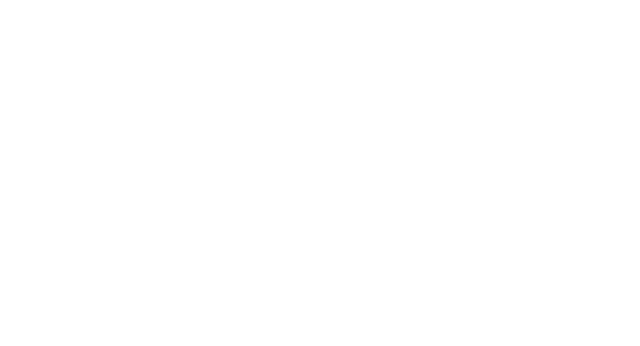
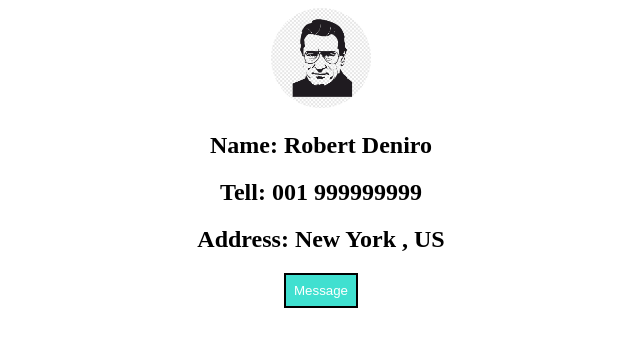
Before and after one commit to mirmahyar/digigram, a React (Create React App) app: page /contacts/deniro in a window 1280 px wide. Shown: the top 346 px of the page, without its empty margins (319-959 px from the left). Built offline with nearby package versions, Linux system fonts and the light colour scheme; the HTML template or start-up script is replaced by a standard one.

Commit message:
bug fixes

```diff
--- a/src/App.js
+++ b/src/App.js
@@ -10,28 +10,22 @@
 import Chats from "./components/ChatList/ChatList";
 import Contacts from "./components/Contacts/Contacts";
 import Home from "./components/Home/Home";
+import pacinoPage from "./components/Contacts/pacinoPage";
+import deniroPage from "./components/Contacts/deniroPage";
+import scarlettPage from "./components/Contacts/scarlettPage";
 
 function App() {
   return (
-
-
     <Router>
       <Switch>
-      <Route path="/" exact component={Home} />
-      <Route path="/contacts" exact component={Contacts} />
-      <Route path="/chats" component={Chats} />
-      <Route path = "/deniroo" exact render= {()=>{
-            <div>Deniro page</div>
-        }} />
-
-
-
+        <Route path="/" exact component={Home} />
+        <Route path="/contacts" exact component={Contacts} />
+        <Route path="/chats" component={Chats} />
+        <Route path="/contacts/pacino" exact component={pacinoPage} />
+        <Route path="/contacts/deniro" exact component={deniroPage} />
+        <Route path="/contacts/scarlett" exact component={scarlettPage} />
       </Switch>
-
-
-
     </Router>
-
   );
 }
 
--- a/src/components/Contacts/ContactInfoPage/ContactInfoPage.js
+++ /dev/null
@@ -1,15 +0,0 @@
-import React from 'react'
-
-function ContactInfoPage() {
-    return (
-        <div>
-            DeniroPage
-           {/*<img className="infoPageImage" src={props.img} alt="image" />
-           <h1>name : {props.name}</h1>
-           <h1>Tel : {props.tel}</h1>
-    <h1>Address: {props.address}</h1>*/}
-        </div>
-    )
-}
-
-export default ContactInfoPage
--- a/src/components/Contacts/Contacts.css
+++ b/src/components/Contacts/Contacts.css
@@ -24,3 +24,22 @@
 .contactName{
     font-weight: 600;
 }
+
+
+.info-wrapper{
+    display: block;
+    text-align: center;
+
+    grid-template-columns: repeat();
+}
+
+.info-wrapper .info-img{
+    height: 100px;
+}
+
+.info-wrapper .info-button{
+    border-style: solid;
+    background-color: turquoise;
+    color: white;
+    padding:8px;
+}
--- a/src/components/Contacts/Contacts.js
+++ b/src/components/Contacts/Contacts.js
@@ -1,35 +1,31 @@
-import React from 'react'
-import ContactInfo from './ContactCard'
-import Home from "../Home/Home"
-import Deniro from "../../Pictures/Robert.png"
-import Scarlett from "../../Pictures/scarlett.png"
-import Pacino from "../../Pictures/pacino-circle.png"
-import {Link, Switch, BrowserRouter, Route} from "react-router-dom";
-import "./Contacts.css"
-import ContactInfoPage from './ContactInfoPage/ContactInfoPage'
+import React from "react";
+import ContactInfo from "./ContactCard";
+import Home from "../Home/Home";
+import Deniro from "../../Pictures/Robert.png";
+import Scarlett from "../../Pictures/scarlett.png";
+import Pacino from "../../Pictures/pacino-circle.png";
+import { Link, Switch, BrowserRouter, Route } from "react-router-dom";
+import "./Contacts.css";
 
 function Contacts() {
   return (
     <>
-
       <h1 className="ContactsHeader">CONTACTS</h1>
       <div className="ContactsWrapper">
-
-
-            <Link to="/">
-
-            <ContactInfo name="Deniro" img = {Deniro}/>
-
-            <ContactInfo name = "Scarlett" img = {Scarlett} />
+        <Link to="/contacts/pacino">
           <ContactInfo name="Pacino" img={Pacino} />
         </Link>
+
+        <Link to="/contacts/deniro">
+          <ContactInfo name="Deniro" img={Deniro} />
+        </Link>
+
+        <Link to="/contacts/scarlett">
+          <ContactInfo name="Scarlett" img={Scarlett} />
+        </Link>
       </div>
-
-        <BrowserRouter>
-
-        </BrowserRouter>
     </>
-    )
+  );
 }
 
-export default Contacts
+export default Contacts;
--- /dev/null
+++ b/src/components/Contacts/deniroPage.js
@@ -0,0 +1,20 @@
+import React from 'react'
+import { NavLink } from 'react-router-dom'
+import Deniro from '../../Pictures/Robert.png'
+
+function pacinoPage() {
+    return (
+        <div className="info-wrapper">
+            <img className="info-img" src={Deniro} alt="pacino" />
+            <h2>Name: Robert Deniro</h2>
+            <h2>Tell: 001 999999999</h2>
+            <h2>Address: New York , US</h2>
+
+            <NavLink to="/">
+            <button className="info-button" >Message</button>
+            </NavLink>
+        </div>
+    )
+}
+
+export default pacinoPage
--- /dev/null
+++ b/src/components/Contacts/pacinoPage.js
@@ -0,0 +1,20 @@
+import React from 'react'
+import { NavLink } from 'react-router-dom'
+import Pacino from '../../Pictures/pacino-circle.png'
+
+function pacinoPage() {
+    return (
+        <div className="info-wrapper">
+            <img className="info-img" src={Pacino} alt="pacino" />
+            <h2>Name: Al Pacino</h2>
+            <h2>Tell: 001 999999999</h2>
+            <h2>Address: New York , US</h2>
+
+            <NavLink to="/">
+            <button className="info-button" >Message</button>
+            </NavLink>
+        </div>
+    )
+}
+
+export default pacinoPage
--- /dev/null
+++ b/src/components/Contacts/scarlettPage.js
@@ -0,0 +1,20 @@
+import React from 'react'
+import { NavLink } from 'react-router-dom'
+import Scarlett from '../../Pictures/scarlett.png'
+
+function pacinoPage() {
+    return (
+        <div className="info-wrapper">
+            <img className="info-img" src={Scarlett} alt="scarlett" />
+            <h2>Name: Scarlett Jouhonson</h2>
+            <h2>Tell: 001 999999999</h2>
+            <h2>Address: New York , US</h2>
+
+            <NavLink to="/">
+            <button className="info-button" >Message</button>
+            </NavLink>
+        </div>
+    )
+}
+
+export default pacinoPage
--- a/src/components/Header/Header.js
+++ b/src/components/Header/Header.js
@@ -1,7 +1,7 @@
 import React from 'react';
 import MenuIcon from '@material-ui/icons/Menu';
 import "./Header.css";
-import Pacino from '../../Pictures/pacino-circle.png';
+import ProfilePic from '../../Pictures/profile-pic.png';
 import {Link} from "react-router-dom";
 
 function Header() {
@@ -15,7 +15,7 @@
                 <Link to='/chats' className='headerLink'>Chats</Link>
                 </div>
                 <Link to='/contacts'>
-                <img className="profile-picture" src={Pacino} alt="pacino" />
+                <img className="profile-picture" src={ProfilePic} alt="pacino" />
                 </Link>
                 <h2 className="header-title">DigiGram</h2>
 
--- a/src/components/Input/Input.js
+++ b/src/components/Input/Input.js
@@ -3,7 +3,7 @@
 import React, { useState, useEffect, useRef } from "react";
 import "./Input.css";
 import PersonIcon from "@material-ui/icons/Person";
-import Pacino from "../../Pictures/pacino-circle.png";
+import ProfilePic from '../../Pictures/profile-pic.png';
 
 function Input() {
   const [message, SetMessage] = useState("");
@@ -47,7 +47,7 @@
             {" "}
             <img
               className="profile-picture-small"
-              src={Pacino}
+              src={ProfilePic}
               alt="pacino"
             />{" "}
             <p>Hi ... ! This is your answer after 2 seconds ! </p>
```
Also changed, not shown: src/Pictures/profile-pic.png (added), src/components/Contacts/ContactInfoPage/ContactInfoPage.css (deleted). Lines whose indentation alone changed are shown as unchanged.
